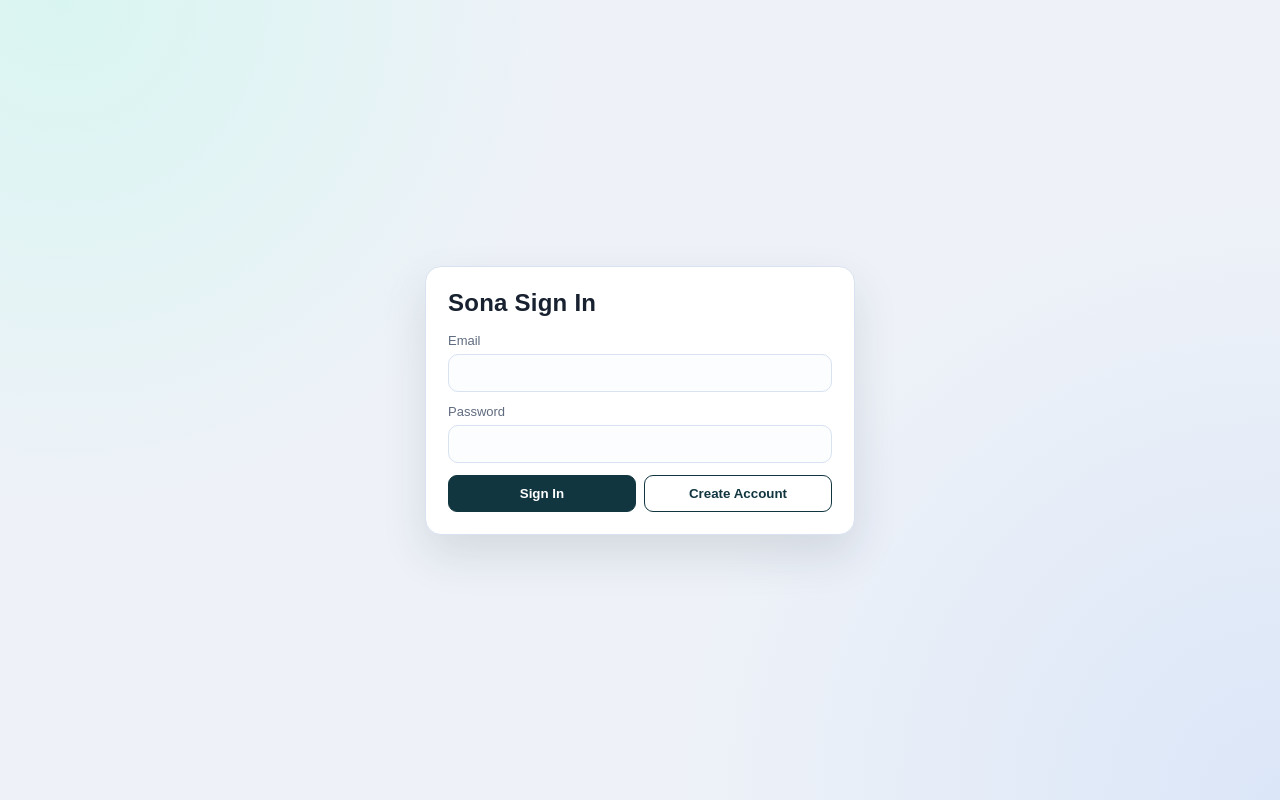
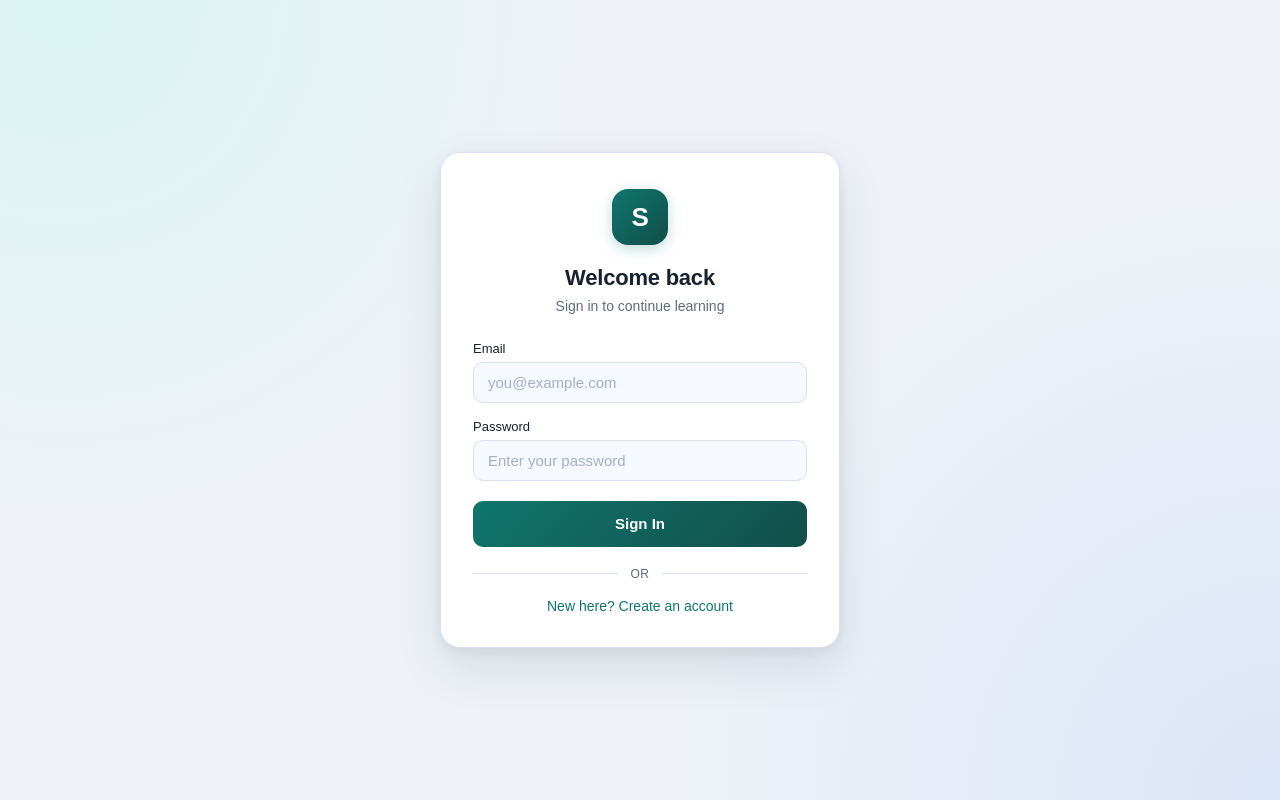
Before and after one commit to Ralph-AlFata/Sona-Gemini-live-agents, a React (Vite) app in the folder frontend/: page / in a window 1280 px wide. Built offline with nearby package versions, Linux system fonts and the light colour scheme.

Commit message:
updates to ui for sign in

```diff
--- a/frontend/src/App.css
+++ b/frontend/src/App.css
@@ -31,24 +31,60 @@
 }
 
 .auth-card {
-  width: min(92vw, 430px);
+  width: min(92vw, 400px);
   background: #ffffff;
   border: 1px solid var(--sona-border);
-  border-radius: 16px;
-  padding: 22px;
-  box-shadow: 0 20px 45px rgba(24, 33, 47, 0.12);
+  border-radius: 20px;
+  padding: 36px 32px 32px;
+  box-shadow:
+    0 4px 12px rgba(24, 33, 47, 0.06),
+    0 20px 48px rgba(24, 33, 47, 0.10);
+  text-align: center;
 }
 
-.auth-card h1 {
-  margin: 0 0 16px;
-  font-size: 24px;
-  letter-spacing: 0.01em;
+/* ── Logo ── */
+.auth-logo {
+  display: flex;
+  justify-content: center;
+  margin-bottom: 20px;
 }
 
+.auth-logo-icon {
+  width: 56px;
+  height: 56px;
+  border-radius: 16px;
+  background: linear-gradient(135deg, var(--sona-brand) 0%, #134e4a 100%);
+  color: #fff;
+  font-size: 26px;
+  font-weight: 800;
+  display: flex;
+  align-items: center;
+  justify-content: center;
+  letter-spacing: -0.02em;
+  box-shadow: 0 4px 14px rgba(15, 118, 110, 0.25);
+}
+
+/* ── Headings ── */
+.auth-title {
+  margin: 0 0 6px;
+  font-size: 22px;
+  font-weight: 700;
+  letter-spacing: -0.01em;
+}
+
+.auth-subtitle {
+  margin: 0 0 24px;
+  font-size: 14px;
+  color: var(--sona-muted);
+  line-height: 1.4;
+}
+
+/* ── Form ── */
 .auth-card form {
   display: flex;
   flex-direction: column;
-  gap: 12px;
+  gap: 16px;
+  text-align: left;
 }
 
 .auth-card label {
@@ -56,47 +92,143 @@
   flex-direction: column;
   gap: 6px;
   font-size: 13px;
-  color: var(--sona-muted);
+  font-weight: 500;
+  color: var(--sona-ink);
 }
 
 .auth-card input {
   border: 1px solid var(--sona-border);
   border-radius: 10px;
-  padding: 10px 11px;
-  font-size: 14px;
-  background: #fbfdff;
+  padding: 11px 14px;
+  font-size: 15px;
+  background: var(--sona-panel);
+  color: var(--sona-ink);
+  transition: border-color 0.15s, box-shadow 0.15s;
+  outline: none;
 }
 
+.auth-card input::placeholder {
+  color: #a3b1c6;
+}
+
+.auth-card input:focus {
+  border-color: var(--sona-brand);
+  box-shadow: 0 0 0 3px rgba(15, 118, 110, 0.10);
+}
+
+/* ── Error ── */
 .auth-error {
   margin: 0;
   font-size: 13px;
   color: var(--sona-danger);
+  background: #fef2f2;
+  border: 1px solid #fecaca;
+  border-radius: 8px;
+  padding: 10px 12px;
+  display: flex;
+  align-items: center;
+  gap: 8px;
+  text-align: left;
 }
 
-.auth-actions {
+.auth-error-icon {
+  flex-shrink: 0;
+  width: 20px;
+  height: 20px;
+  border-radius: 50%;
+  background: var(--sona-danger);
+  color: #fff;
+  font-size: 12px;
+  font-weight: 700;
   display: flex;
-  gap: 8px;
+  align-items: center;
+  justify-content: center;
 }
 
-.auth-actions button {
-  flex: 1;
-  border: 1px solid #113640;
-  background: #113640;
+/* ── Submit button ── */
+.auth-submit {
+  width: 100%;
+  border: none;
+  background: linear-gradient(135deg, var(--sona-brand) 0%, #134e4a 100%);
   color: #fff;
-  border-radius: 9px;
-  padding: 10px 11px;
+  border-radius: 10px;
+  padding: 12px;
+  font-size: 15px;
+  font-weight: 600;
   cursor: pointer;
-  font-weight: 600;
+  transition: opacity 0.15s, transform 0.1s;
+  display: flex;
+  align-items: center;
+  justify-content: center;
+  min-height: 46px;
+  margin-top: 4px;
 }
 
-.auth-actions button[type="button"] {
-  background: #ffffff;
-  color: #113640;
+.auth-submit:hover:not(:disabled) {
+  opacity: 0.92;
 }
 
-.auth-actions button:disabled {
+.auth-submit:active:not(:disabled) {
+  transform: scale(0.985);
+}
+
+.auth-submit:disabled {
   opacity: 0.65;
   cursor: default;
+}
+
+/* ── Spinner ── */
+@keyframes auth-spin {
+  to { transform: rotate(360deg); }
+}
+
+.auth-spinner {
+  display: block;
+  width: 20px;
+  height: 20px;
+  border: 2.5px solid rgba(255, 255, 255, 0.3);
+  border-top-color: #fff;
+  border-radius: 50%;
+  animation: auth-spin 0.6s linear infinite;
+}
+
+/* ── Divider ── */
+.auth-divider {
+  display: flex;
+  align-items: center;
+  gap: 12px;
+  margin: 20px 0 16px;
+}
+
+.auth-divider::before,
+.auth-divider::after {
+  content: "";
+  flex: 1;
+  height: 1px;
+  background: var(--sona-border);
+}
+
+.auth-divider span {
+  font-size: 12px;
+  color: var(--sona-muted);
+  text-transform: uppercase;
+  letter-spacing: 0.05em;
+}
+
+/* ── Switch mode link ── */
+.auth-switch {
+  background: none;
+  border: none;
+  color: var(--sona-brand);
+  font-size: 14px;
+  font-weight: 500;
+  cursor: pointer;
+  padding: 0;
+  transition: opacity 0.15s;
+}
+
+.auth-switch:hover {
+  opacity: 0.75;
 }
 
 .app-header {
--- a/frontend/src/App.tsx
+++ b/frontend/src/App.tsx
@@ -42,9 +42,23 @@ function displaySessionName(session: SessionRecord): string {
 }
 
 export function App() {
-  const [authSession, setAuthSession] = useState<AuthSession | null>(null);
+  const [authSession, setAuthSessionRaw] = useState<AuthSession | null>(null);
+  const authSessionRef = useRef<AuthSession | null>(null);
   const [authBusy, setAuthBusy] = useState(false);
   const [authError, setAuthError] = useState<string | null>(null);
+  const [authMode, setAuthMode] = useState<"signin" | "signup">("signin");
+  const authUserIdRef = useRef<string | null>(null);
+
+  // Update both state (for UI) and ref (for async reads) together
+  const setAuthSession = useCallback((session: AuthSession | null) => {
+    authSessionRef.current = session;
+    setAuthSessionRaw(session);
+  }, []);
+
+  /** Stable getter — always returns the latest token without causing re-renders. */
+  const getAuthToken = useCallback((): string => {
+    return authSessionRef.current?.idToken ?? "";
+  }, []);
   const [email, setEmail] = useState("");
   const [password, setPassword] = useState("");
   const [status, setStatus] = useState<ConnectionStatus>("disconnected");
@@ -115,6 +129,7 @@ export function App() {
   const handleAuthFailure = useCallback(
     (message: string) => {
       signOut();
+      authUserIdRef.current = null;
       setAuthSession(null);
       resetSessionState();
       setAuthError(message);
@@ -122,18 +137,15 @@ export function App() {
     [resetSessionState],
   );
 
+  /** Refresh the token silently — updates the ref + localStorage but does NOT
+   *  trigger React re-renders, so WebSocket connections stay stable. */
   const refreshAuthSession = useCallback(async (session: AuthSession): Promise<AuthSession> => {
     const refreshed = await ensureValidSession(session);
     if (!refreshed) {
       throw new Error("Session expired");
     }
-    if (
-      refreshed.idToken !== session.idToken ||
-      refreshed.refreshToken !== session.refreshToken ||
-      refreshed.userId !== session.userId
-    ) {
-      setAuthSession(refreshed);
-    }
+    // Always keep the ref current so async code reads the latest token
+    authSessionRef.current = refreshed;
     return refreshed;
   }, []);
 
@@ -177,10 +189,14 @@ export function App() {
 
   useEffect(() => {
     if (!authSession) {
+      authUserIdRef.current = null;
       setSessions([]);
       switchSessionView(null);
       return;
     }
+    // Only reload sessions on sign-in / user change, not on token refreshes
+    if (authUserIdRef.current === authSession.userId) return;
+    authUserIdRef.current = authSession.userId;
     void loadSessionsForUser(authSession);
   }, [authSession, loadSessionsForUser, switchSessionView]);
 
@@ -188,8 +204,10 @@ export function App() {
     if (!authSession) return;
     let cancelled = false;
     const refresh = async () => {
+      const current = authSessionRef.current;
+      if (!current) return;
       try {
-        await refreshAuthSession(authSession);
+        await refreshAuthSession(current);
       } catch {
         if (cancelled) return;
         handleAuthFailure("Session expired. Please sign in again.");
@@ -202,7 +220,9 @@ export function App() {
       cancelled = true;
       window.clearInterval(timer);
     };
-  }, [authSession, handleAuthFailure, refreshAuthSession]);
+    // Only re-create timer on login/logout, not on token refreshes
+    // eslint-disable-next-line react-hooks/exhaustive-deps
+  }, [authSession?.userId, handleAuthFailure, refreshAuthSession]);
 
   useEffect(() => {
     if (!authSession || !sessionId) {
@@ -214,7 +234,9 @@ export function App() {
     let cancelled = false;
     void (async () => {
       try {
-        const fresh = await refreshAuthSession(authSession);
+        const current = authSessionRef.current;
+        if (!current) return;
+        const fresh = await refreshAuthSession(current);
         if (cancelled) return;
         connect(sessionId, fresh.idToken, handleMessage, handleStatus);
       } catch {
@@ -226,7 +248,9 @@ export function App() {
       cancelled = true;
       disconnect();
     };
-  }, [authSession, handleAuthFailure, handleMessage, handleStatus, refreshAuthSession, sessionId]);
+    // Reconnect on session change or login/logout, NOT on token refresh
+    // eslint-disable-next-line react-hooks/exhaustive-deps
+  }, [authSession?.userId, handleAuthFailure, handleMessage, handleStatus, refreshAuthSession, sessionId]);
 
   useEffect(() => {
     setMessages([]);
@@ -238,7 +262,9 @@ export function App() {
     let cancelled = false;
     void (async () => {
       try {
-        const fresh = await refreshAuthSession(authSession);
+        const current = authSessionRef.current;
+        if (!current) return;
+        const fresh = await refreshAuthSession(current);
         const elements = await fetchSessionElements(sessionId, fresh.idToken);
         if (cancelled || activeSessionIdRef.current !== sessionId) return;
         setSessionElements(
@@ -258,7 +284,9 @@ export function App() {
     return () => {
       cancelled = true;
     };
-  }, [authSession, handleAuthFailure, isAuthExpiredError, refreshAuthSession, sessionId]);
+    // Only refetch on session change or login/logout
+    // eslint-disable-next-line react-hooks/exhaustive-deps
+  }, [authSession?.userId, handleAuthFailure, isAuthExpiredError, refreshAuthSession, sessionId]);
 
   async function submitAuth(mode: "signin" | "signup"): Promise<void> {
     setAuthError(null);
@@ -393,14 +421,26 @@ export function App() {
   }
 
   if (!authSession) {
+    const isSignUp = authMode === "signup";
     return (
       <div className="app app-auth">
         <section className="auth-card">
-          <h1>Sona Sign In</h1>
+          <div className="auth-logo">
+            <div className="auth-logo-icon">S</div>
+          </div>
+          <h1 className="auth-title">
+            {isSignUp ? "Create your account" : "Welcome back"}
+          </h1>
+          <p className="auth-subtitle">
+            {isSignUp
+              ? "Start learning math with your AI tutor"
+              : "Sign in to continue learning"}
+          </p>
+
           <form
             onSubmit={(event) => {
               event.preventDefault();
-              void submitAuth("signin");
+              void submitAuth(isSignUp ? "signup" : "signin");
             }}
           >
             <label>
@@ -408,6 +448,7 @@ export function App() {
               <input
                 type="email"
                 autoComplete="email"
+                placeholder="you@example.com"
                 value={email}
                 onChange={(event) => setEmail(event.target.value)}
                 required
@@ -417,28 +458,49 @@ export function App() {
               Password
               <input
                 type="password"
-                autoComplete="current-password"
+                autoComplete={isSignUp ? "new-password" : "current-password"}
+                placeholder={isSignUp ? "Create a password" : "Enter your password"}
                 value={password}
                 onChange={(event) => setPassword(event.target.value)}
                 required
+                minLength={6}
               />
             </label>
-            {authError ? <p className="auth-error">{authError}</p> : null}
-            <div className="auth-actions">
-              <button type="submit" disabled={authBusy}>
-                {authBusy ? "Working..." : "Sign In"}
+
+            {authError ? (
+              <div className="auth-error" role="alert">
+                <span className="auth-error-icon">!</span>
+                {authError}
+              </div>
+            ) : null}
+
+            <button className="auth-submit" type="submit" disabled={authBusy}>
+              {authBusy ? (
+                <span className="auth-spinner" />
+              ) : isSignUp ? (
+                "Create Account"
+              ) : (
+                "Sign In"
+              )}
             </button>
+          </form>
+
+          <div className="auth-divider">
+            <span>or</span>
+          </div>
+
           <button
+            className="auth-switch"
             type="button"
-                disabled={authBusy}
             onClick={() => {
-                  void submitAuth("signup");
+              setAuthMode(isSignUp ? "signin" : "signup");
+              setAuthError(null);
             }}
           >
-                Create Account
+            {isSignUp
+              ? "Already have an account? Sign in"
+              : "New here? Create an account"}
           </button>
-            </div>
-          </form>
         </section>
       </div>
     );
@@ -590,7 +652,7 @@ export function App() {
                   messages={messages}
                   initialElements={sessionElements}
                   sessionId={sessionId}
-                  authToken={authSession.idToken}
+                  getAuthToken={getAuthToken}
                   onSnapshotExporterChange={(exporter) => {
                     snapshotExporterRef.current = exporter;
                   }}
@@ -604,7 +666,7 @@ export function App() {
                 key={sessionId}
                 userId={authSession.userId}
                 sessionId={sessionId}
-                authToken={authSession.idToken}
+                getAuthToken={getAuthToken}
                 requestCanvasSnapshot={async () => {
                   await snapshotExporterRef.current?.();
                 }}
```
Also changed, not shown: frontend/src/components/ChatPanel.tsx (+5 -4 lines), frontend/src/components/Whiteboard.tsx (+10 -10 lines), frontend/src/services/firebaseAuth.ts (+19 -2 lines). Lines whose indentation alone changed are shown as unchanged.
